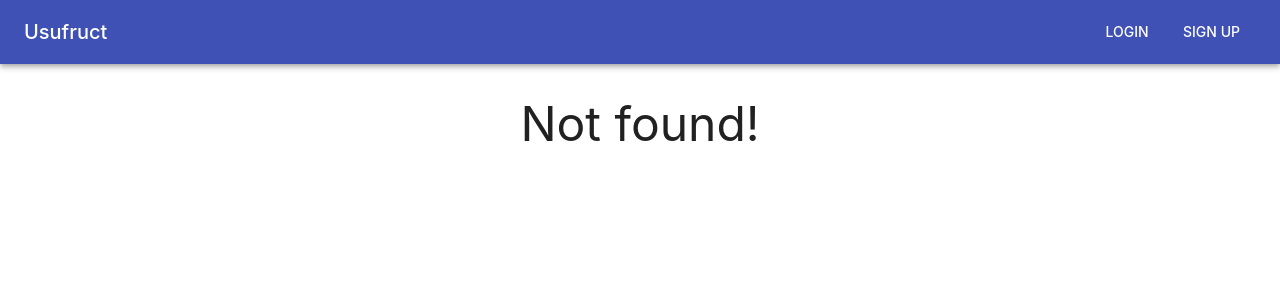
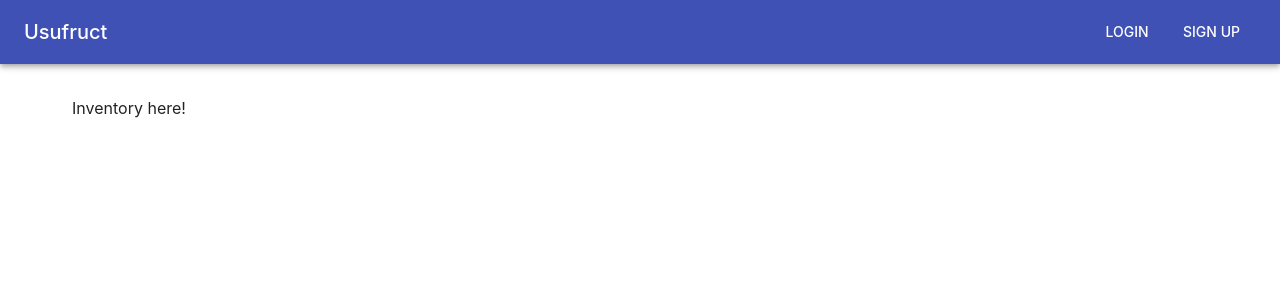
Before and after one commit to unfrl/usufruct, a React (Vite) app in the folder packages/web/: page /inventory in a window 1280 px wide. Before the commit this address had no page. Shown: the top 300 px of the page. Built offline with nearby package versions, Linux system fonts and the light colour scheme; what @unfrl/usufruct-sdk would draw is missing.

Commit message:
inventory route test

```diff
--- a/packages/web/src/app.tsx
+++ b/packages/web/src/app.tsx
@@ -6,12 +6,13 @@ import {
 } from '@mui/material';
 import { createTheme } from '@mui/material/styles';
 import React from 'react';
-import { Route, Routes } from 'react-router-dom';
+import { Link, Route, Routes } from 'react-router-dom';
 import { AppLayout, Toasts } from './components';
 import { getThemedComponents, getThemeOptions } from './config';
 
 const Authentication = React.lazy(() => import('./routes/authentication'));
 const Verification = React.lazy(() => import('./routes/verification'));
+const Inventory = React.lazy(() => import('./routes/inventory'));
 
 export const App = () => {
   const prefersDarkMode = useMediaQuery('(prefers-color-scheme: dark)');
@@ -25,7 +26,8 @@ export const App = () => {
       <React.Suspense fallback={<Typography>Loading...</Typography>}>
         <Routes>
           <Route path="/" element={<AppLayout />}>
-            <Route index element={<Typography>TODO!</Typography>} />
+            <Route index element={<Link to="inventory">Inventory test</Link>} />
+            <Route path="inventory" element={<Inventory />} />
             <Route
               path="*"
               element={
@@ -35,9 +37,9 @@ export const App = () => {
               }
             />
           </Route>
-          <Route path="/sign-up" element={<Authentication signUp={true} />} />
-          <Route path="/login" element={<Authentication signUp={false} />} />
-          <Route path="/verification" element={<Verification />} />
+          <Route path="sign-up" element={<Authentication signUp={true} />} />
+          <Route path="login" element={<Authentication signUp={false} />} />
+          <Route path="verification" element={<Verification />} />
         </Routes>
       </React.Suspense>
       <Toasts />
--- /dev/null
+++ b/packages/web/src/routes/inventory.tsx
@@ -0,0 +1,11 @@
+import { Box, Typography } from '@mui/material';
+
+const Inventory = () => {
+  return (
+    <Box>
+      <Typography>Inventory here!</Typography>
+    </Box>
+  );
+};
+
+export default Inventory;
```
